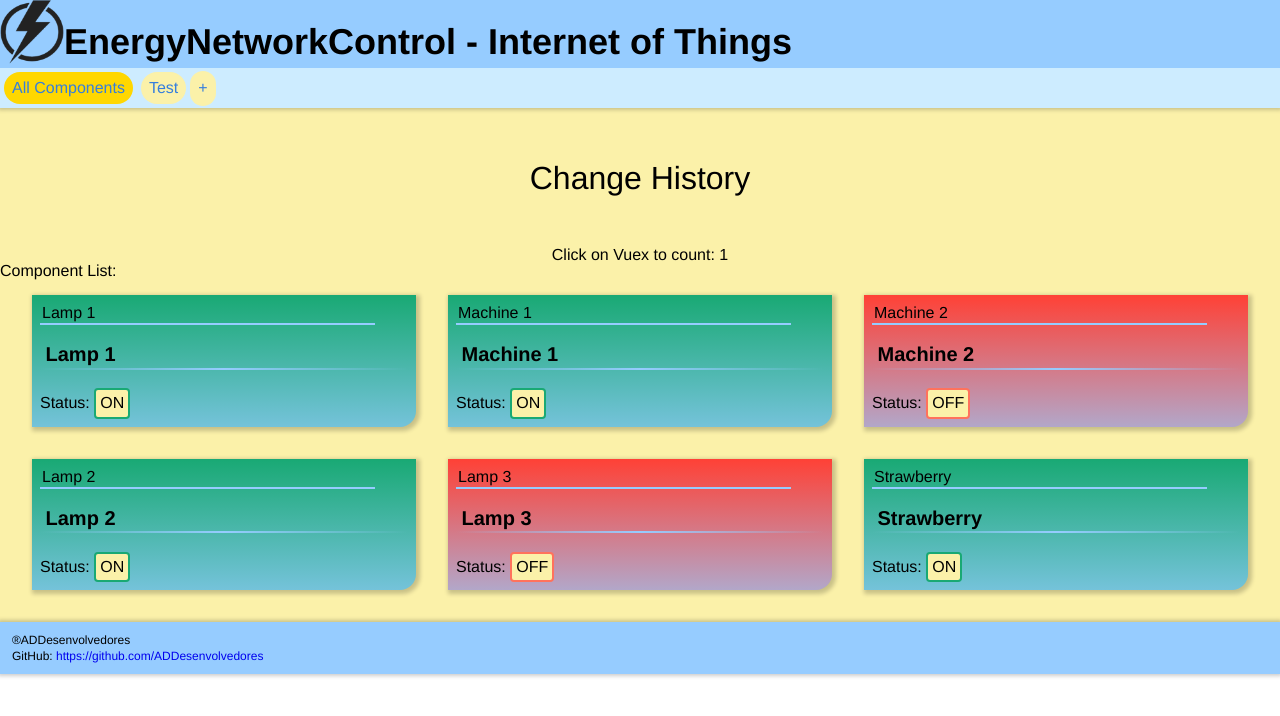
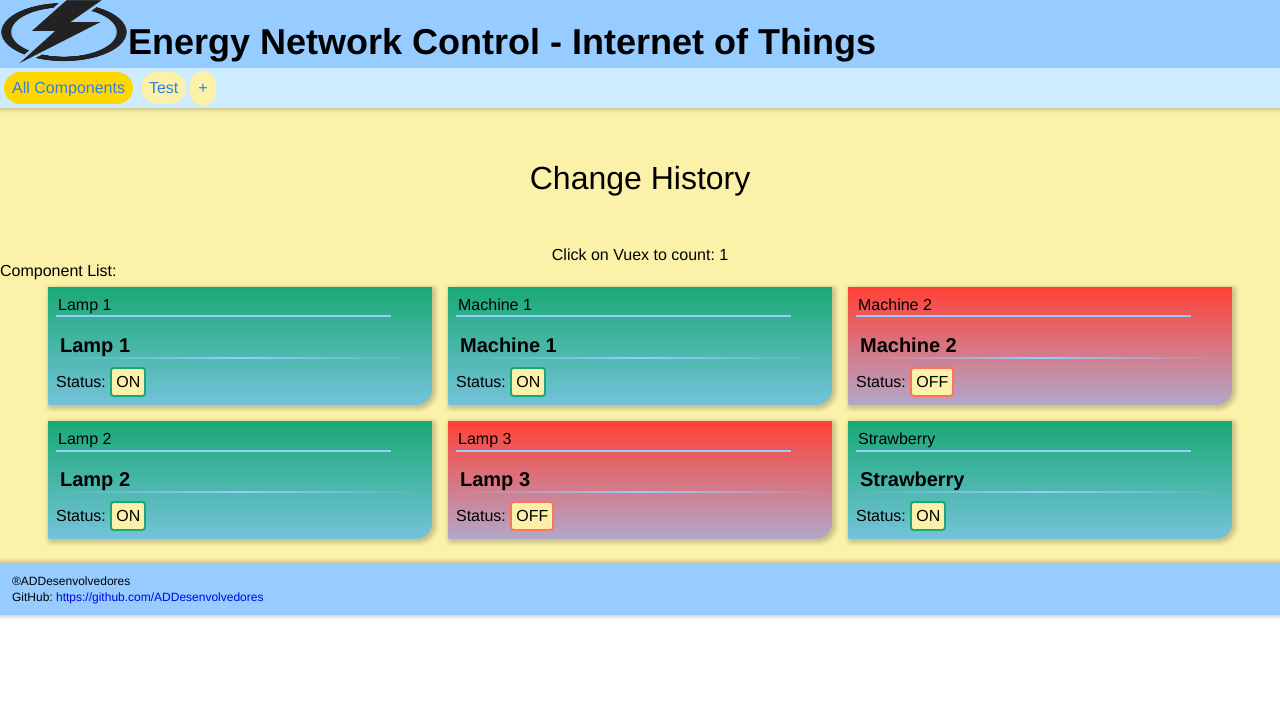
Before and after one commit to AlexandreHiroyuki/ENControl_IoT, a Vue app: page /#/ in a window 1280 px wide. Shown: the top 716 px of the page. Built offline with nearby package versions, Linux system fonts and the light colour scheme.

Commit message:
Update Design

```diff
--- a/src/App.vue
+++ b/src/App.vue
@@ -1,8 +1,8 @@
 <template>
   <div id="app" class="bg-light-yellow helvetica">
     <header class="bg-light-blue shadow-1 flex flex-wrap">
-      <img alt="ENC Logo" src="./assets/logo.png" class="dib w3 h3">
-      <h1 class="dib f2 mb2 b w-90">EnergyNetworkControl - Internet of Things</h1>
+      <img alt="ENC Logo" src="./assets/logo.png" class="dib w-10 h3">
+      <h1 class="dib f2 mb2 b w-90">Energy Network Control - Internet of Things</h1>
 
       <div class="bg-lightest-blue w-100">
         <router-link
--- a/src/components/Controller.vue
+++ b/src/components/Controller.vue
@@ -1,6 +1,6 @@
 <template>
   <div
-    class="controller w-30 ma3 shadow-3 pa2 br4 br--right br--bottom bw5 b--blue"
+    class="controller w-30 ma2 shadow-3 pa2 br4 br--right br--bottom"
     :class="[status ? 'bg-green' : 'bg-red']"
   >
     <input
@@ -8,8 +8,8 @@
       v-model="$store.state.controller[index].id"
       placeholder="Digite aqui"
     >
-    <h1>{{obj_name}}</h1>
-    <p>
+    <h1 class="b f4 pa1 mb1">{{obj_name}}</h1>
+    <p class="mt2">
       Status:
       <button
         class="di b--solid br2 bg-light-yellow hover-bg-light-blue pa1"
@@ -43,16 +43,12 @@ export default {
 
 <style lang="scss" scoped>
 .controller {
-  // background-color: greenyellow;
+  @media (max-width: 600px) {
+    width: 45%;
+  }
   background-image: linear-gradient(to bottom, rgba(0, 0, 0, 0), #96ccffbb);
 
   h1 {
-    font-size: 1.25rem;
-    font-weight: bold;
-
-    padding: 1.5%;
-    margin-bottom: 1.5%;
-
     background-image: linear-gradient(
       to right,
       rgba(200, 200, 200, 0),
@@ -63,9 +59,5 @@ export default {
     background-repeat: no-repeat;
     background-position: bottom center;
   }
-
-  p {
-    margin-top: 5%;
-  }
 }
 </style>
```
